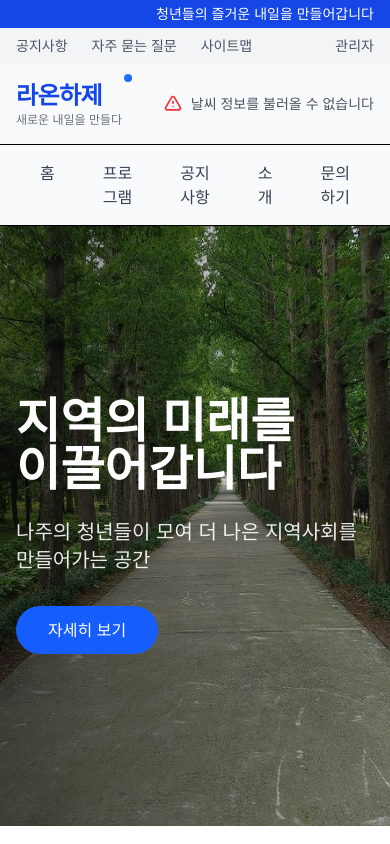
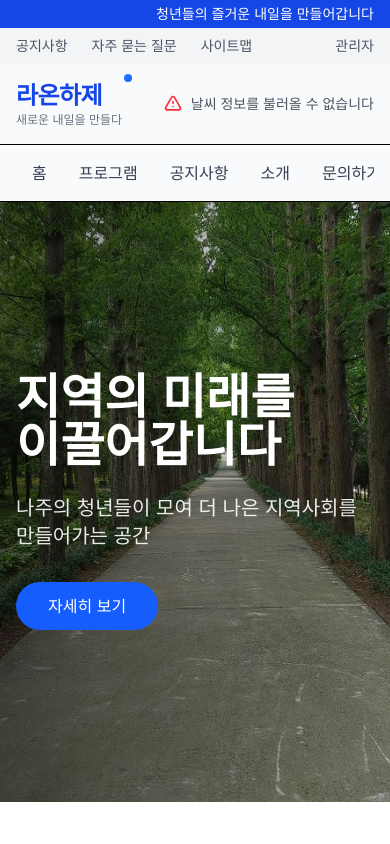
Before and after one commit to gitroll2023/trickpp_01_tomorrownew, a Next.js app: page / in a window 390 px wide. Shown: the top 844 px of the page. Built offline with nearby package versions, Linux system fonts and the light colour scheme; no server answers; a web font is replaced by a local one.

Commit message:
Fix: 모바일 헤더 메뉴 한 줄로 표시되도록 수정

```diff
--- a/src/app/globals.css
+++ b/src/app/globals.css
@@ -20,3 +20,14 @@ body {
   color: var(--foreground);
   font-family: var(--font-pretendard);
 }
+
+/* Hide scrollbar for Chrome, Safari and Opera */
+.hide-scrollbar::-webkit-scrollbar {
+  display: none;
+}
+
+/* Hide scrollbar for IE, Edge and Firefox */
+.hide-scrollbar {
+  -ms-overflow-style: none;  /* IE and Edge */
+  scrollbar-width: none;  /* Firefox */
+}
--- a/src/components/MainHeader.tsx
+++ b/src/components/MainHeader.tsx
@@ -76,9 +76,15 @@ export default function MainHeader() {
         {/* 메인 네비게이션 */}
         <div className="border-t">
           <div className="container mx-auto px-4">
-            <nav className="flex">
+            <nav className="flex overflow-x-auto whitespace-nowrap hide-scrollbar">
               {menuItems.map((menuItem, index) => (
-                <Link key={index} href={menuItem.href} className="px-6 py-4 text-gray-700 hover:text-blue-600 hover:bg-gray-50 font-medium">{menuItem.label}</Link>
+                <Link
+                  key={index}
+                  href={menuItem.href}
+                  className="px-4 py-4 text-gray-700 hover:text-blue-600 hover:bg-gray-50 font-medium flex-shrink-0"
+                >
+                  {menuItem.label}
+                </Link>
               ))}
             </nav>
           </div>
```
